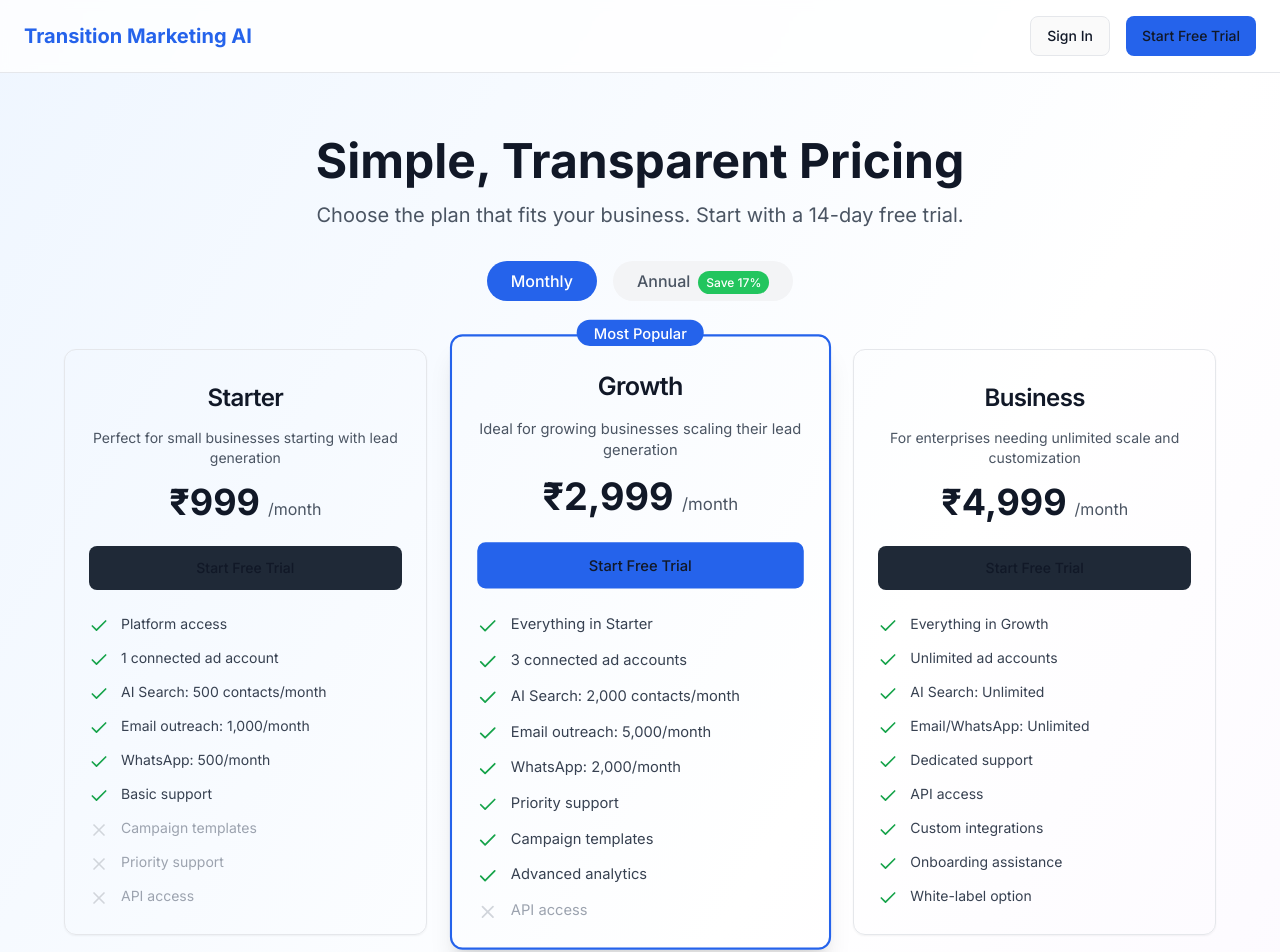
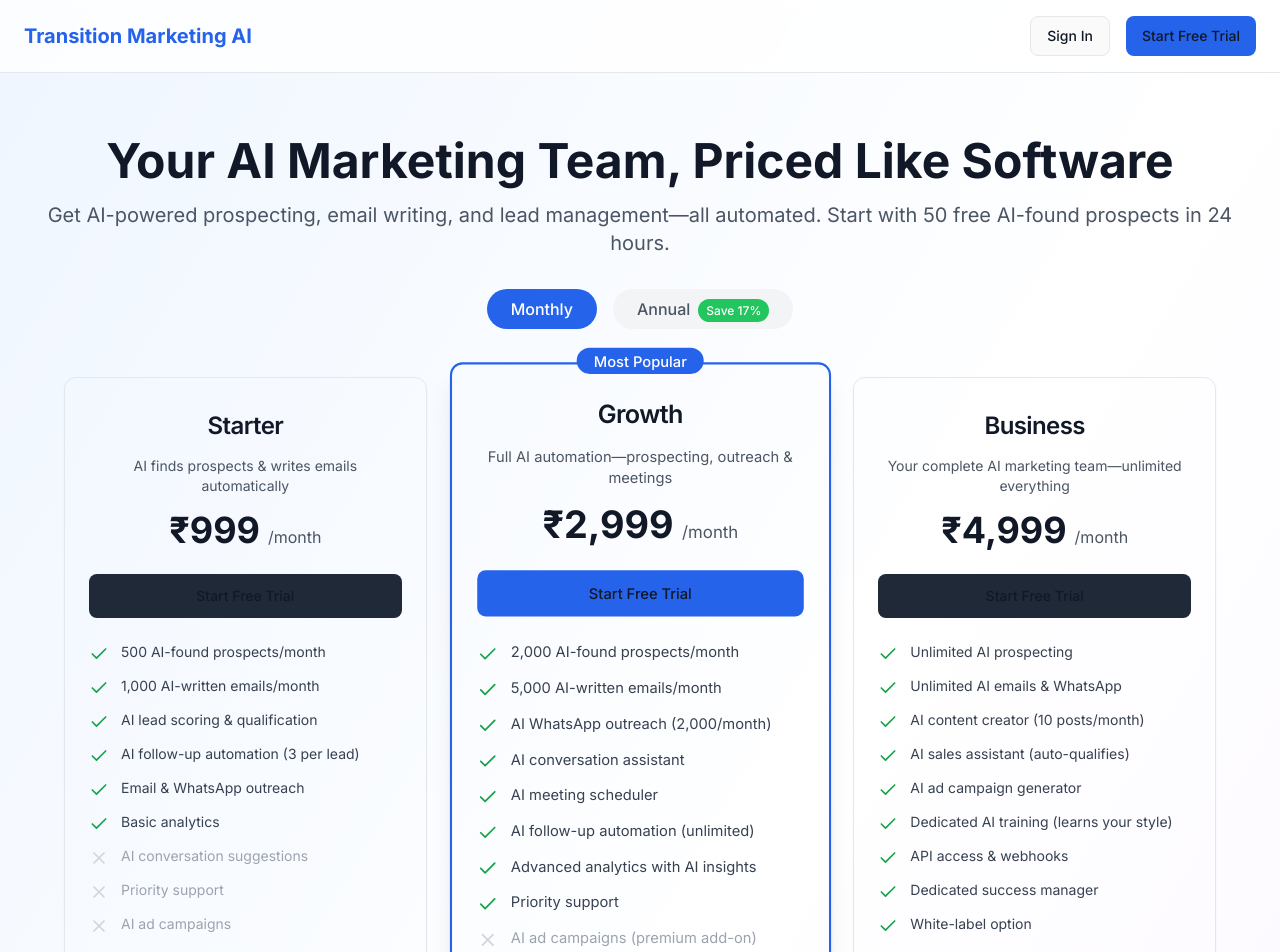
Before and after one commit to transitionmarketingai/transitionmarketingai, a Next.js app: page /pricing in a window 1280 px wide. Shown: the top 952 px of the page. Built offline with nearby package versions, Linux system fonts and the light colour scheme; no server answers.

Commit message:
AI-First pivot: Update homepage & pricing messaging to emphasize AI automation

```diff
--- a/src/app/(marketing)/page.tsx
+++ b/src/app/(marketing)/page.tsx
@@ -60,21 +60,23 @@ export default function LandingPage() {
       <section className="pt-32 pb-20 px-4 bg-gradient-to-br from-blue-50 via-white to-indigo-50">
         <div className="max-w-7xl mx-auto">
           <div className="text-center max-w-4xl mx-auto">
-            <Badge className="mb-6 bg-blue-600">
-              <Sparkles className="h-3 w-3 mr-1" />
-              Fully Automated Lead Generation
+            <Badge className="mb-6 bg-gradient-to-r from-purple-600 to-blue-600 text-white">
+              <Bot className="h-3 w-3 mr-1" />
+              Your AI Marketing Team
             </Badge>
 
             <h1 className="text-5xl md:text-7xl font-bold text-gray-900 mb-8 leading-tight">
-              AI Finds Your Leads.
+              AI Finds 500 Prospects Monthly.
               <br />
-              <span className="text-blue-600">You Close The Deals.</span>
+              <span className="bg-gradient-to-r from-blue-600 to-purple-600 bg-clip-text text-transparent">
+                Writes Every Email. Books Meetings.
+              </span>
             </h1>
 
             <p className="text-xl md:text-2xl text-gray-600 mb-10 leading-relaxed max-w-3xl mx-auto">
-              100% automated lead generation platform. AI scrapes the web, sends outreach,
-              and delivers verified leads directly to your dashboard.
-              <strong className="text-gray-900"> Zero manual work required.</strong>
+              Your entire lead generation runs on autopilot. AI discovers ideal prospects daily,
+              writes personalized outreach, handles follow-ups, and delivers qualified meetings.
+              <strong className="text-gray-900"> Get your first 50 prospects in 24 hours.</strong>
             </p>
 
             <div className="flex flex-col sm:flex-row gap-4 justify-center mb-12">
--- a/src/app/(marketing)/pricing/page.tsx
+++ b/src/app/(marketing)/pricing/page.tsx
@@ -15,17 +15,17 @@ export default function PricingPage() {
       price: billingCycle === 'monthly' ? 999 : 9990,
       period: billingCycle === 'monthly' ? 'month' : 'year',
       savings: billingCycle === 'annual' ? '₹2,000' : null,
-      description: 'Perfect for small businesses starting with lead generation',
+      description: 'AI finds prospects & writes emails automatically',
       features: [
-        { name: 'Platform access', included: true },
-        { name: '1 connected ad account', included: true },
-        { name: 'AI Search: 500 contacts/month', included: true },
-        { name: 'Email outreach: 1,000/month', included: true },
-        { name: 'WhatsApp: 500/month', included: true },
-        { name: 'Basic support', included: true },
-        { name: 'Campaign templates', included: false },
+        { name: '500 AI-found prospects/month', included: true },
+        { name: '1,000 AI-written emails/month', included: true },
+        { name: 'AI lead scoring & qualification', included: true },
+        { name: 'AI follow-up automation (3 per lead)', included: true },
+        { name: 'Email & WhatsApp outreach', included: true },
+        { name: 'Basic analytics', included: true },
+        { name: 'AI conversation suggestions', included: false },
         { name: 'Priority support', included: false },
-        { name: 'API access', included: false },
+        { name: 'AI ad campaigns', included: false },
       ],
       cta: 'Start Free Trial',
       popular: false,
@@ -35,17 +35,17 @@ export default function PricingPage() {
       price: billingCycle === 'monthly' ? 2999 : 29990,
       period: billingCycle === 'monthly' ? 'month' : 'year',
       savings: billingCycle === 'annual' ? '₹6,000' : null,
-      description: 'Ideal for growing businesses scaling their lead generation',
+      description: 'Full AI automation—prospecting, outreach & meetings',
       features: [
-        { name: 'Everything in Starter', included: true },
-        { name: '3 connected ad accounts', included: true },
-        { name: 'AI Search: 2,000 contacts/month', included: true },
-        { name: 'Email outreach: 5,000/month', included: true },
-        { name: 'WhatsApp: 2,000/month', included: true },
+        { name: '2,000 AI-found prospects/month', included: true },
+        { name: '5,000 AI-written emails/month', included: true },
+        { name: 'AI WhatsApp outreach (2,000/month)', included: true },
+        { name: 'AI conversation assistant', included: true },
+        { name: 'AI meeting scheduler', included: true },
+        { name: 'AI follow-up automation (unlimited)', included: true },
+        { name: 'Advanced analytics with AI insights', included: true },
         { name: 'Priority support', included: true },
-        { name: 'Campaign templates', included: true },
-        { name: 'Advanced analytics', included: true },
-        { name: 'API access', included: false },
+        { name: 'AI ad campaigns (premium add-on)', included: false },
       ],
       cta: 'Start Free Trial',
       popular: true,
@@ -55,16 +55,16 @@ export default function PricingPage() {
       price: billingCycle === 'monthly' ? 4999 : 49990,
       period: billingCycle === 'monthly' ? 'month' : 'year',
       savings: billingCycle === 'annual' ? '₹10,000' : null,
-      description: 'For enterprises needing unlimited scale and customization',
+      description: 'Your complete AI marketing team—unlimited everything',
       features: [
-        { name: 'Everything in Growth', included: true },
-        { name: 'Unlimited ad accounts', included: true },
-        { name: 'AI Search: Unlimited', included: true },
-        { name: 'Email/WhatsApp: Unlimited', included: true },
-        { name: 'Dedicated support', included: true },
-        { name: 'API access', included: true },
-        { name: 'Custom integrations', included: true },
-        { name: 'Onboarding assistance', included: true },
+        { name: 'Unlimited AI prospecting', included: true },
+        { name: 'Unlimited AI emails & WhatsApp', included: true },
+        { name: 'AI content creator (10 posts/month)', included: true },
+        { name: 'AI sales assistant (auto-qualifies)', included: true },
+        { name: 'AI ad campaign generator', included: true },
+        { name: 'Dedicated AI training (learns your style)', included: true },
+        { name: 'API access & webhooks', included: true },
+        { name: 'Dedicated success manager', included: true },
         { name: 'White-label option', included: true },
       ],
       cta: 'Start Free Trial',
@@ -94,10 +94,10 @@ export default function PricingPage() {
       {/* Hero Section */}
       <div className="max-w-7xl mx-auto px-6 py-16 text-center">
         <h1 className="text-5xl font-bold mb-4">
-          Simple, Transparent Pricing
+          Your AI Marketing Team, Priced Like Software
         </h1>
         <p className="text-xl text-gray-600 mb-8">
-          Choose the plan that fits your business. Start with a 14-day free trial.
+          Get AI-powered prospecting, email writing, and lead management—all automated. Start with 50 free AI-found prospects in 24 hours.
         </p>
 
         {/* Billing Toggle */}
```
Also changed, not shown: 2 other files (tests, documents, lock files or other folders).
